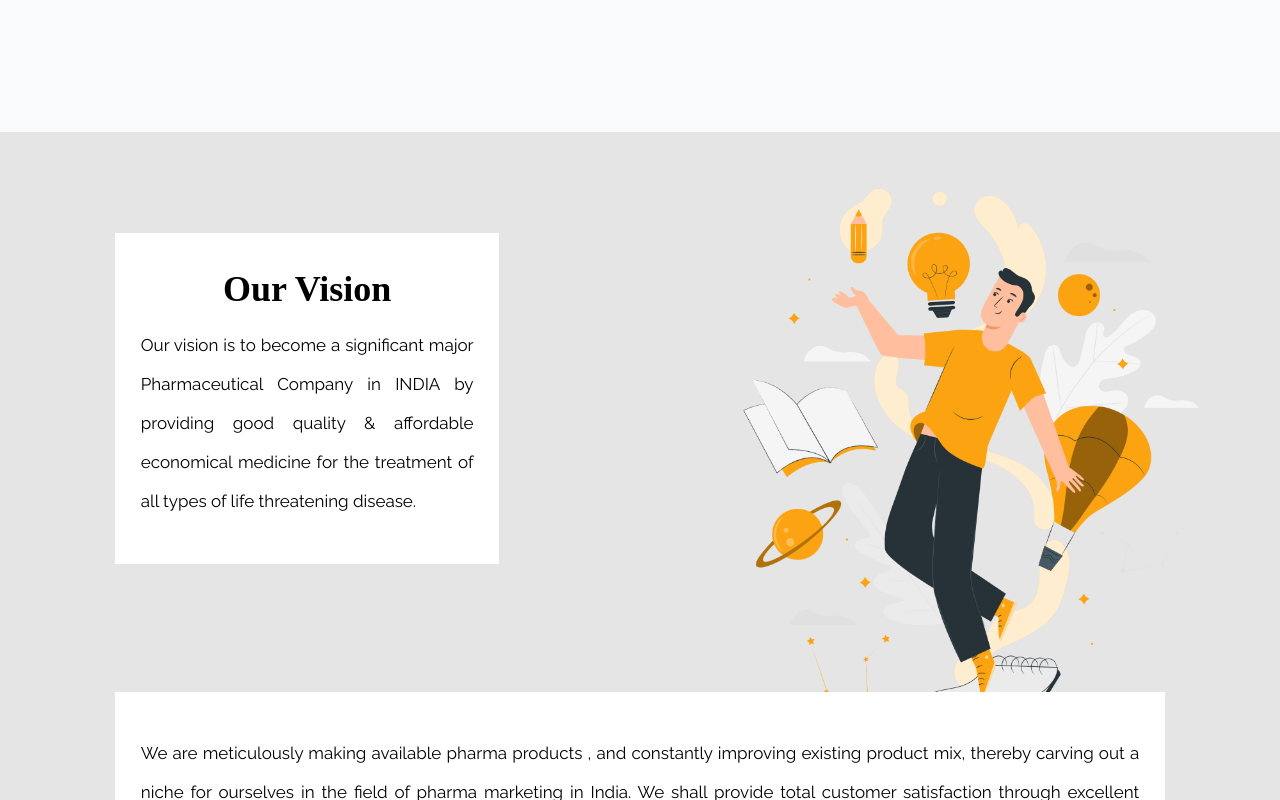
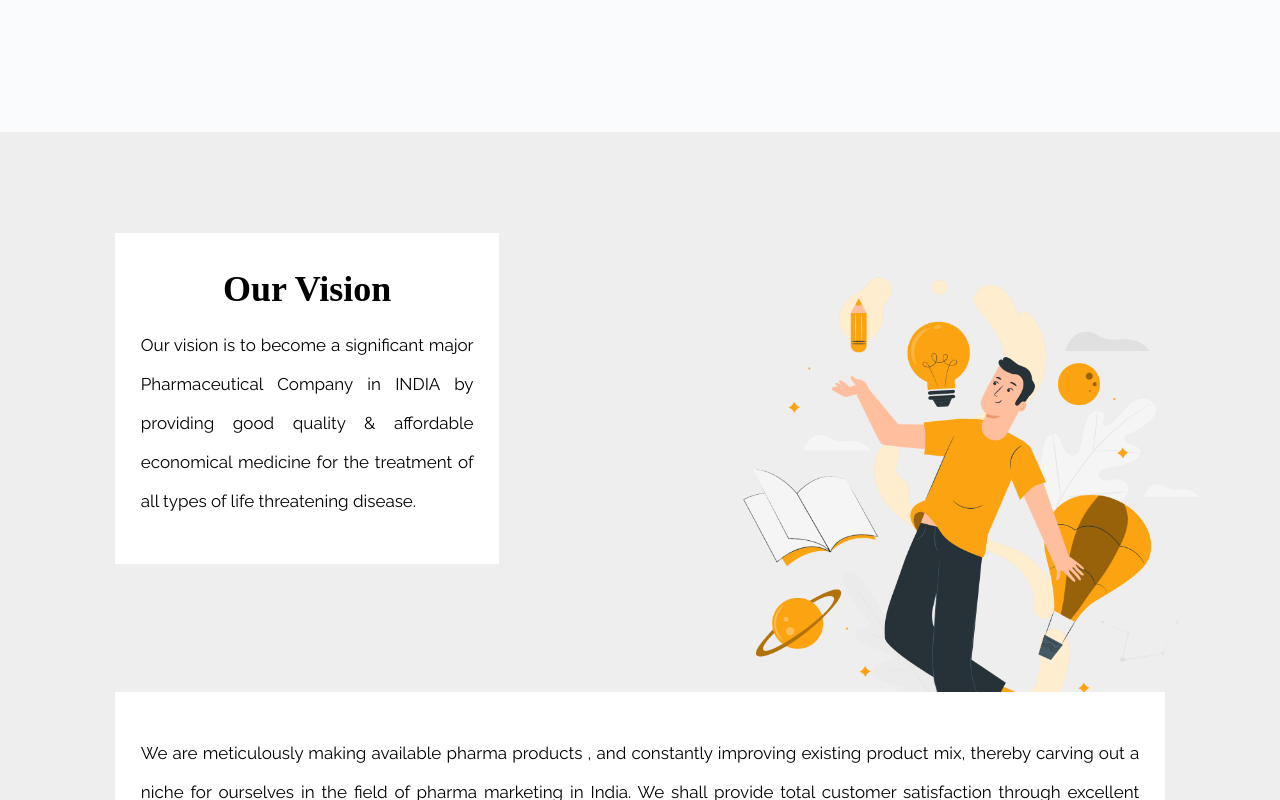
Before and after one commit to DevLCodes/acrux-pharma-site, a Vue app: page / in a window 1280 px wide. Shown: the part 980-1780 px from the top of the page. Built offline with nearby package versions, Linux system fonts and the light colour scheme; a web font is replaced by a local one.

Commit message:
Set max-width to 1440px

```diff
--- a/src/App.vue
+++ b/src/App.vue
@@ -46,7 +46,10 @@
   text-align: center;
   color: #2c3e50;
 }
-
+.container {
+  max-width: 1440px;
+  margin: auto;
+}
 
 
 </style>
--- a/src/components/Careers.vue
+++ b/src/components/Careers.vue
@@ -1,8 +1,10 @@
 <template>
   <div class="career-component" id="career-component">
-    <h1>JOIN US</h1>
-    <p>We at Acrux share the vision of being a pioneer in the field of providing evidence-based alternative solutions in the field of healthy aging. And, we are passionate about it.Arcturus employees are empowered to deliver unbiased knowledge to healthcare providers, caregivers and patients keeping in mind that the health of patient is paramount.You should have the passion and commitment to make a difference to the life of the elderly in order to be part of us. We promise you an environment that rewards performance, encourage work-life balance and support high ethical and moral standards.If interested to be part of us, mail to <b>careers@acruxpharma.com</b>, stating the position you wish to be considered for.
-    </p>
+    <div class="container">
+        <h1>JOIN US</h1>
+        <p>We at Acrux share the vision of being a pioneer in the field of providing evidence-based alternative solutions in the field of healthy aging. And, we are passionate about it.Arcturus employees are empowered to deliver unbiased knowledge to healthcare providers, caregivers and patients keeping in mind that the health of patient is paramount.You should have the passion and commitment to make a difference to the life of the elderly in order to be part of us. We promise you an environment that rewards performance, encourage work-life balance and support high ethical and moral standards.If interested to be part of us, mail to <b>careers@acruxpharma.com</b>, stating the position you wish to be considered for.
+        </p>
+    </div>
  </div>
 </template>
 
--- a/src/components/Contacts.vue
+++ b/src/components/Contacts.vue
@@ -1,5 +1,5 @@
 <template>
-  <div class="contact-component" id="contact-component">
+  <div class="contact-component container" id="contact-component">
       <div class="contact-header">
       </div>
       <div class="contact-form-container">
--- a/src/components/Products.vue
+++ b/src/components/Products.vue
@@ -251,7 +251,7 @@
              max-width: 1600px;
              margin: 0 auto;
              .category {
-                 background-color: #e5e5e5;
+                 background-color: #eee;
                  padding: 1% 4%;
                  margin: 7% 2%;
 
--- a/src/components/Vision.vue
+++ b/src/components/Vision.vue
@@ -1,5 +1,6 @@
 <template>
   <div class="vision-component">
+      <div class="container">
         <img :src="image"/>
         <div class="text-block top">
             <h2>Our Vision</h2>
@@ -8,7 +9,7 @@
         <div class="text-block bottom">
             <p>We are meticulously making available pharma products , and constantly improving existing product mix, thereby carving out a niche for ourselves in the field of pharma marketing in India. We shall provide total customer satisfaction through excellent quality control with economically priced Pharmaceutical Products</p>
         </div>
-
+      </div>
  </div>
 </template>
 
@@ -31,15 +32,15 @@
     $ccream : #FAFBFC;
     $cgrey_green: #435466;
     $clightgrey : #DAD9D7;
-    $lightgrey: #E5E5E5;
+    $lightgrey: #EEE;
     .vision-component{
       height: 1000px;
       background-color: $lightgrey ;
         padding-top: 12px;
         img{
             position: absolute;
-            max-width: 50%;
-
+            width: 50%;
+            max-width: 720px;
         }
         .text-block{
             background-color: white;
--- a/src/components/Welcome.vue
+++ b/src/components/Welcome.vue
@@ -1,6 +1,6 @@
 <template>
   <div class="welcome-component">
-    <div class="components">
+    <div class="components container">
       <img :src="image"/>
       <div class="welcome-content">
         <h1>Welcome to Acrux Pharmaceuticals</h1>
--- a/src/components/header/Header.vue
+++ b/src/components/header/Header.vue
@@ -117,7 +117,6 @@ i {
 html, body {margin: 0;width: 100%;height: 100%; font-size: 14px; font-family: 'Roboto', sans-serif;}
 * {box-sizing: border-box;}
 body {
-	background-color: #FCA311;
 	padding-top: 64px;
 	overflow-x: hidden;
 
```
Lines whose indentation alone changed are shown as unchanged.
